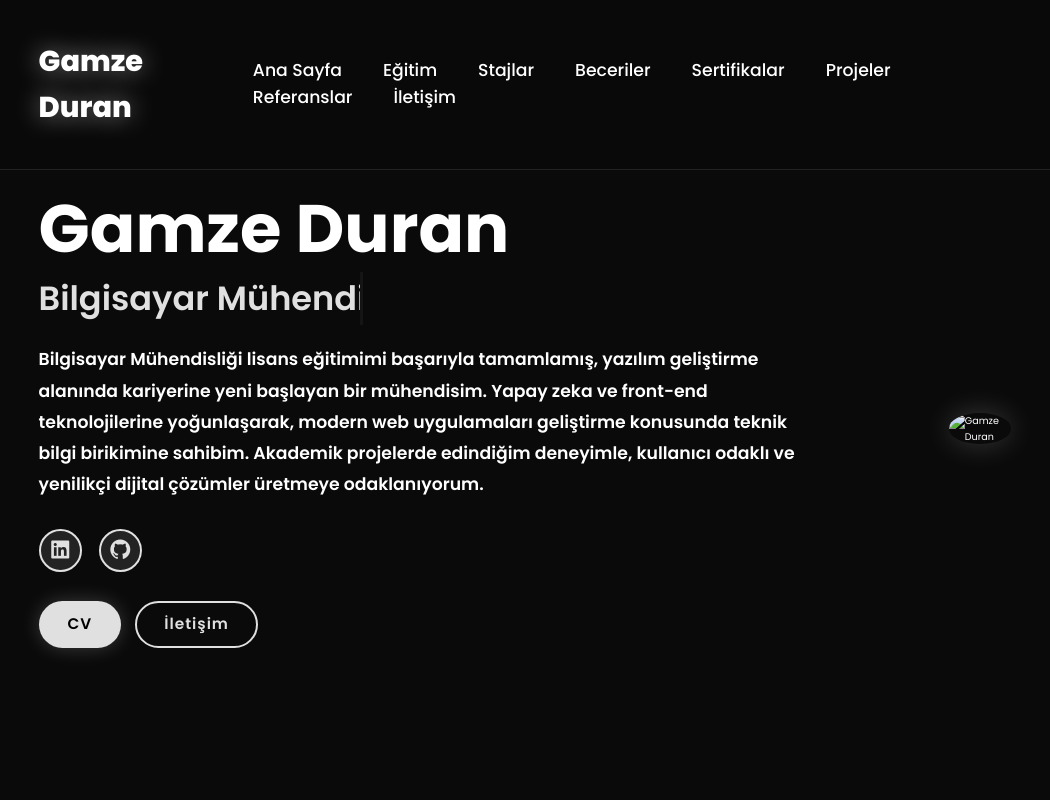
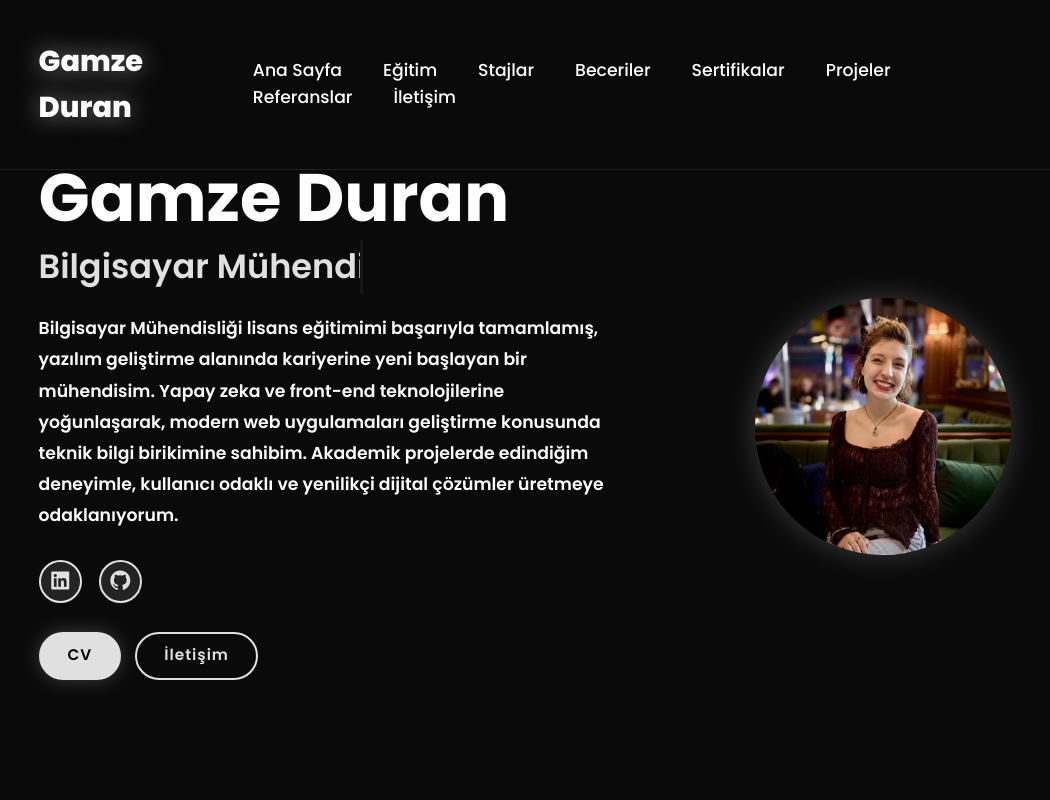
Before and after one commit to gamzedrn/my-portfolio, a plain HTML site: page index.html in a window 1280 px wide. Shown: the top 800 px of the page, without its empty margins (115-1165 px from the left). Drawn offline with nearby package versions, Linux system fonts and the light colour scheme.

Commit message:
Update index.html

```diff
--- a/index.html
+++ b/index.html
@@ -58,7 +58,7 @@
         </div>
 
         <div class="home-img">
-            <img src="img.png" alt="Gamze Duran">
+            <img src="img.jpg" alt="Gamze Duran">
         </div>
     </section>
     <!--Home End-->
```
